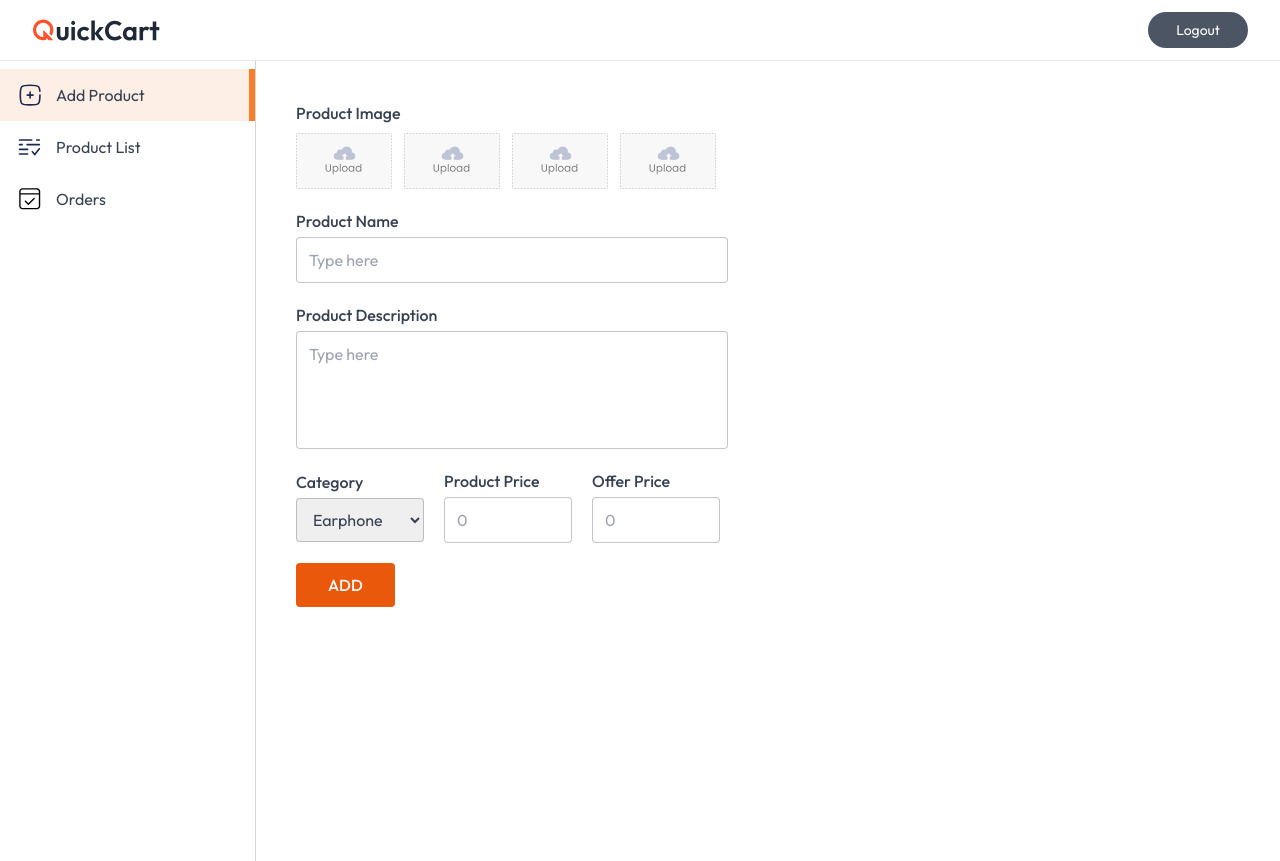
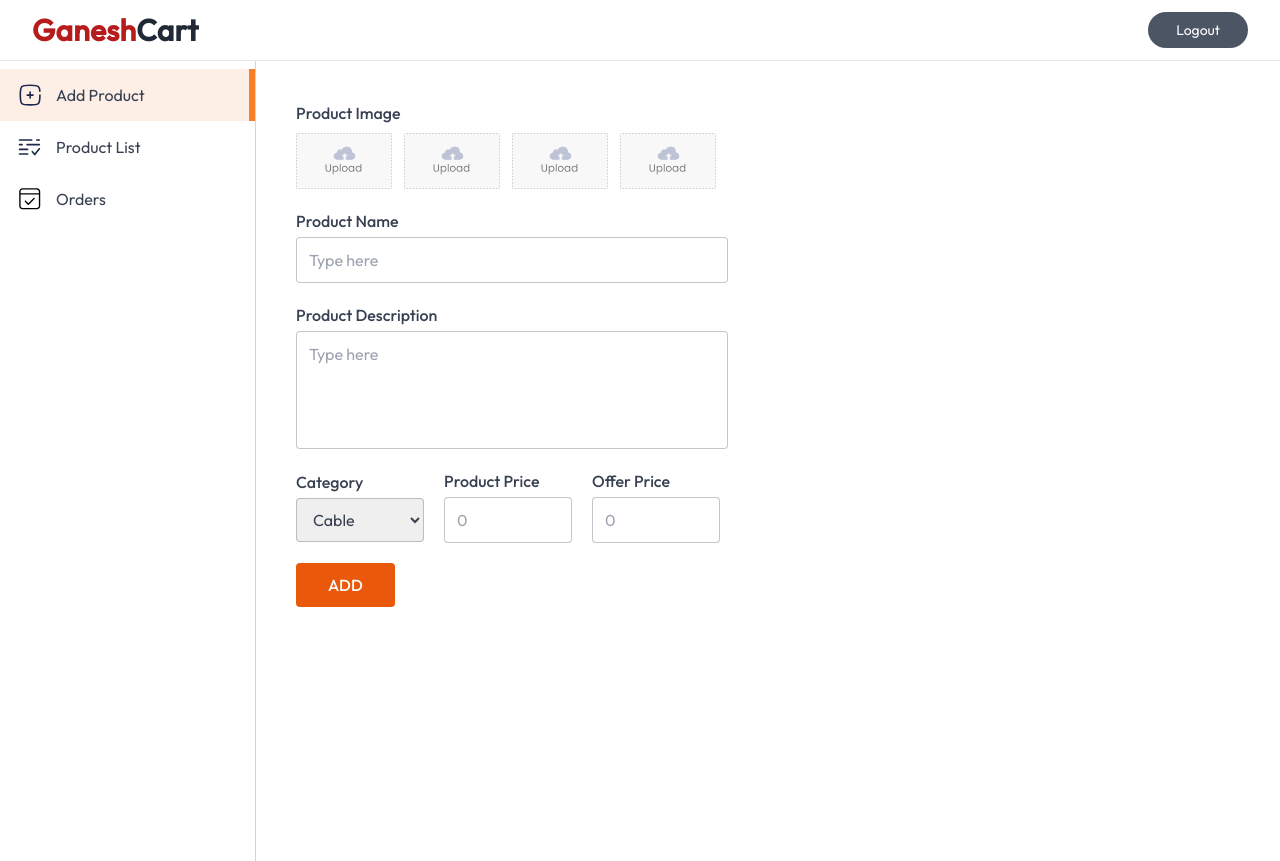
Before and after one commit to Abhirag05/Nextjs_project, a Next.js app in the folder Ganesh_Cart/: page /seller in a window 1280 px wide. Built offline with nearby package versions, Linux system fonts and the light colour scheme; no server answers; the database is empty.

Commit message:
Ganesh_cart finalizing

```diff
--- a/Ganesh_Cart/app/aboutus/page.jsx
+++ b/Ganesh_Cart/app/aboutus/page.jsx
@@ -126,7 +126,7 @@ export default function AboutUs() {
         {/* FAQ Section */}
         <section className="max-w-3xl mx-auto">
           <div className="text-center mb-10">
-            <h2 className="text-3xl font-bold text-orange-700 mt-2">Frequently Asked Questions</h2>
+            <h2 className="text-3xl font-bold text-orange-600 mt-2">Frequently Asked Questions</h2>
           </div>
           <FAQ />
         </section>
--- /dev/null
+++ b/Ganesh_Cart/app/api/product/[id]/route.js
@@ -0,0 +1,25 @@
+import connectDB from "@/config/db";
+import authSeller from "@/lib/authSeller";
+import Product from "@/models/Product";
+import { getAuth } from "@clerk/nextjs/server";
+import { NextResponse } from "next/server";
+
+
+export async function DELETE(request, { params }) {
+  try {
+    await connectDB();
+    const { userId } = getAuth(request);
+    const isSeller = authSeller(userId);
+    if (!isSeller) {
+      return NextResponse.json({ success: false, message: 'not authorized' });
+    }
+    const { id } = params;
+    const deletedProduct = await Product.findByIdAndDelete(id);
+    if (!deletedProduct) {
+      return NextResponse.json({ success: false, message: 'Product not found' });
+    }
+    return NextResponse.json({ success: true, message: 'Product deleted' });
+  } catch (error) {
+    return NextResponse.json({ success: false, message: error.message });
+  }
+}
--- a/Ganesh_Cart/app/seller/orders/page.jsx
+++ b/Ganesh_Cart/app/seller/orders/page.jsx
@@ -51,8 +51,15 @@ const Orders = () => {
                                 />
                                 <p className="flex flex-col gap-3">
                                     <span className="font-medium">
-                                        {order.items.map((item) => item.product.name + ` x ${item.quantity}`).join(", ")}
-                                    </span>
+                                        {order.items
+                                            .map((item) =>
+                                                item.product
+                                                ? `${item.product.name} x ${item.quantity}`
+                                                : `Unknown Product x ${item.quantity}`
+                                            )
+                                            .join(", ")
+                                            }
+                                     </span>
                                     <span>Items : {order.items.length}</span>
                                 </p>
                             </div>
--- a/Ganesh_Cart/app/seller/page.jsx
+++ b/Ganesh_Cart/app/seller/page.jsx
@@ -128,13 +128,13 @@ const AddProduct = () => {
               onChange={(e) => setCategory(e.target.value)}
               defaultValue={category}
             >
-              <option value="Earphone">Earphone</option>
-              <option value="Headphone">Headphone</option>
-              <option value="Watch">Watch</option>
-              <option value="Smartphone">Smartphone</option>
-              <option value="Laptop">Laptop</option>
-              <option value="Camera">Camera</option>
-              <option value="Accessories">Accessories</option>
+              <option value="Cable">Cable</option>
+              <option value="Engine Oil">Engine Oil</option>
+              <option value="Tyres">Tyres</option>
+              <option value="Helmet">Helmet</option>
+              <option value="Bike Chains">Bike Chains</option>
+              <option value="Engine Parts">Engine Parts</option>
+              <option value="others">other</option>
             </select>
           </div>
           <div className="flex flex-col gap-1 w-32">
--- a/Ganesh_Cart/app/seller/product-list/page.jsx
+++ b/Ganesh_Cart/app/seller/product-list/page.jsx
@@ -46,6 +46,23 @@ const ProductList = () => {
     }
 
   }, [user])
+  const handleDelete = async (productId) => {
+    if (!window.confirm('Are you sure you want to delete this product?')) return;
+    try {
+      const res = await fetch(`/api/product/${productId}`, {
+        method: 'DELETE',
+      });
+      const data = await res.json();
+      if (res.ok && data.success) {
+        setProducts(products.filter((p) => p._id !== productId));
+        toast.success("Product deleted successfully!");
+      } else {
+        toast.error(data.message || 'Failed to delete product');
+      }
+    } catch (error) {
+      toast.error('An error occurred while deleting the product.');
+    }
+  };
 
   return (
     <div className="flex-1 min-h-screen flex flex-col justify-between">
@@ -92,6 +109,14 @@ const ProductList = () => {
                       />
                     </button>
                   </td>
+                  <td className="px-4 py-3 max-sm:hidden">
+                    <button
+                      onClick={() => handleDelete(product._id)}
+                      className="text-red-600 hover:underline"
+                    >
+                      Delete
+                    </button>
+                  </td>
                 </tr>
               ))}
             </tbody>
--- a/Ganesh_Cart/components/Banner.jsx
+++ b/Ganesh_Cart/components/Banner.jsx
@@ -1,6 +1,7 @@
 import React from "react";
 import { assets } from "@/assets/assets";
 import Image from "next/image";
+import Link from "next/link";
 
 const Banner = () => {
   return (
@@ -12,15 +13,17 @@ const Banner = () => {
       />
       <div className="flex flex-col items-center justify-center text-center space-y-2 px-4 md:px-0">
         <h2 className="text-2xl md:text-3xl font-semibold max-w-[290px]">
-          Level Up Your Gaming Experience
+          Find Genuine Spare Parts Easily
         </h2>
         <p className="max-w-[343px] font-medium text-gray-800/60">
-          From immersive sound to precise controls—everything you need to win
+          Your trusted source for quality automotive and electronic spare parts
         </p>
-        <button className="group flex items-center justify-center gap-1 px-12 py-2.5 bg-orange-600 rounded text-white">
-          Buy now
-          <Image className="group-hover:translate-x-1 transition" src={assets.arrow_icon_white} alt="arrow_icon_white" />
-        </button>
+        <Link href="/all-products" >
+          <button className="group flex items-center justify-center gap-1 px-12 py-2.5 bg-orange-600 rounded text-white">
+            Shop Spare Parts
+            <Image className="group-hover:translate-x-1 transition" src={assets.arrow_icon_white} alt="arrow_icon_white" />
+          </button>
+        </Link>
       </div>
       <Image
         className="hidden md:block max-w-80"
--- a/Ganesh_Cart/components/HeaderSlider.jsx
+++ b/Ganesh_Cart/components/HeaderSlider.jsx
@@ -1,6 +1,7 @@
 import React, { useState, useEffect } from "react";
 import { assets } from "@/assets/assets";
 import Image from "next/image";
+import Link from "next/link";
 
 const HeaderSlider = () => {
   const sliderData = [
@@ -62,13 +63,17 @@ const HeaderSlider = () => {
                 {slide.title}
               </h1>
               <div className="flex items-center mt-4 md:mt-6 ">
+                <Link href="/all-products">
                   <button className="md:px-10 px-7 md:py-2.5 py-2 bg-orange-600 rounded-full text-white font-medium">
                     {slide.buttonText1}
                   </button>
+                </Link>
+                <Link href="/all-products">
                   <button className="group flex items-center gap-2 px-6 py-2.5 font-medium">
                     {slide.buttonText2}
                     <Image className="group-hover:translate-x-1 transition" src={assets.arrow_icon} alt="arrow_icon" />
                   </button>
+                </Link>
               </div>
             </div>
             <div className="flex items-center flex-1 justify-center">
--- a/Ganesh_Cart/components/seller/Footer.jsx
+++ b/Ganesh_Cart/components/seller/Footer.jsx
@@ -6,10 +6,12 @@ const Footer = () => {
   return (
     <div className="flex md:flex-row flex-col-reverse items-center justify-between text-left w-full px-10">
       <div className="flex items-center gap-4">
-        <Image className="hidden md:block" src={assets.logo} alt="logo" />
+      <span className="text-2xl md:text-3xl font-bold select-none" style={{ fontFamily: 'inherit', letterSpacing: '0.01em' }}>
+            <span className="text-[#B71C1C]">Ganesh</span><span className="text-black">Cart</span>
+          </span>
         <div className="hidden md:block h-7 w-px bg-gray-500/60"></div>
         <p className="py-4 text-center text-xs md:text-sm text-gray-500">
-          Copyright 2025 © greatstack.dev All Right Reserved.
+          Copyright 2025 © GaneshCart All Right Reserved.
         </p>
       </div>
       <div className="flex items-center gap-3">
--- a/Ganesh_Cart/components/seller/Navbar.jsx
+++ b/Ganesh_Cart/components/seller/Navbar.jsx
@@ -9,7 +9,13 @@ const Navbar = () => {
 
   return (
     <div className='flex items-center px-4 md:px-8 py-3 justify-between border-b'>
-      <Image onClick={()=>router.push('/')} className='w-28 lg:w-32 cursor-pointer' src={assets.logo} alt="" />
+      <span
+        className="cursor-pointer select-none text-2xl md:text-3xl font-bold text-[#212936]"
+        onClick={() => router.push('/')}
+        style={{ fontFamily: 'inherit', letterSpacing: '0.01em' }}
+      >
+        <span className="text-[#B71C1C]">Ganesh</span>Cart
+      </span>
       <button className='bg-gray-600 text-white px-5 py-2 sm:px-7 sm:py-2 rounded-full text-xs sm:text-sm'>Logout</button>
     </div>
   )
```
Also changed, not shown: Ganesh_Cart/assets/6eebc92a-9ba4-43fc-a74f-3094c0e5b9fe.png (added). Lines whose indentation alone changed are shown as unchanged.
